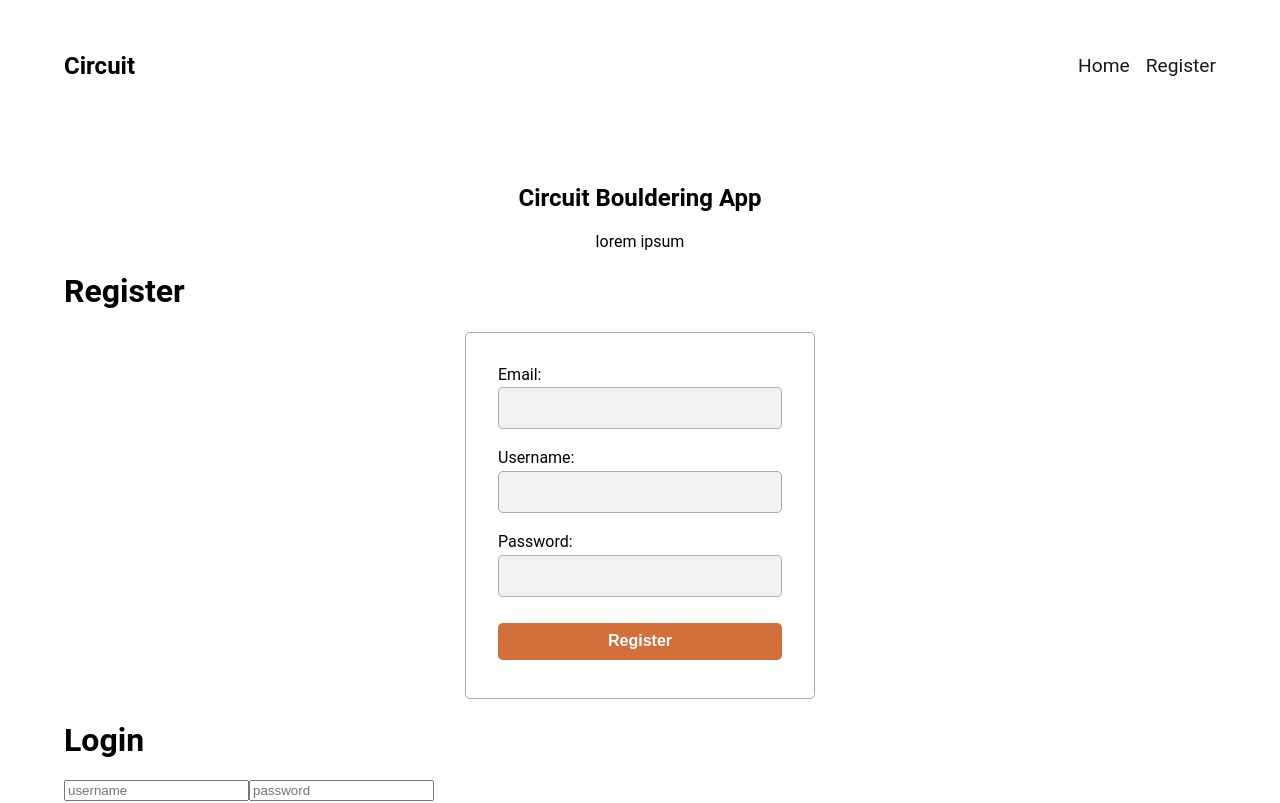
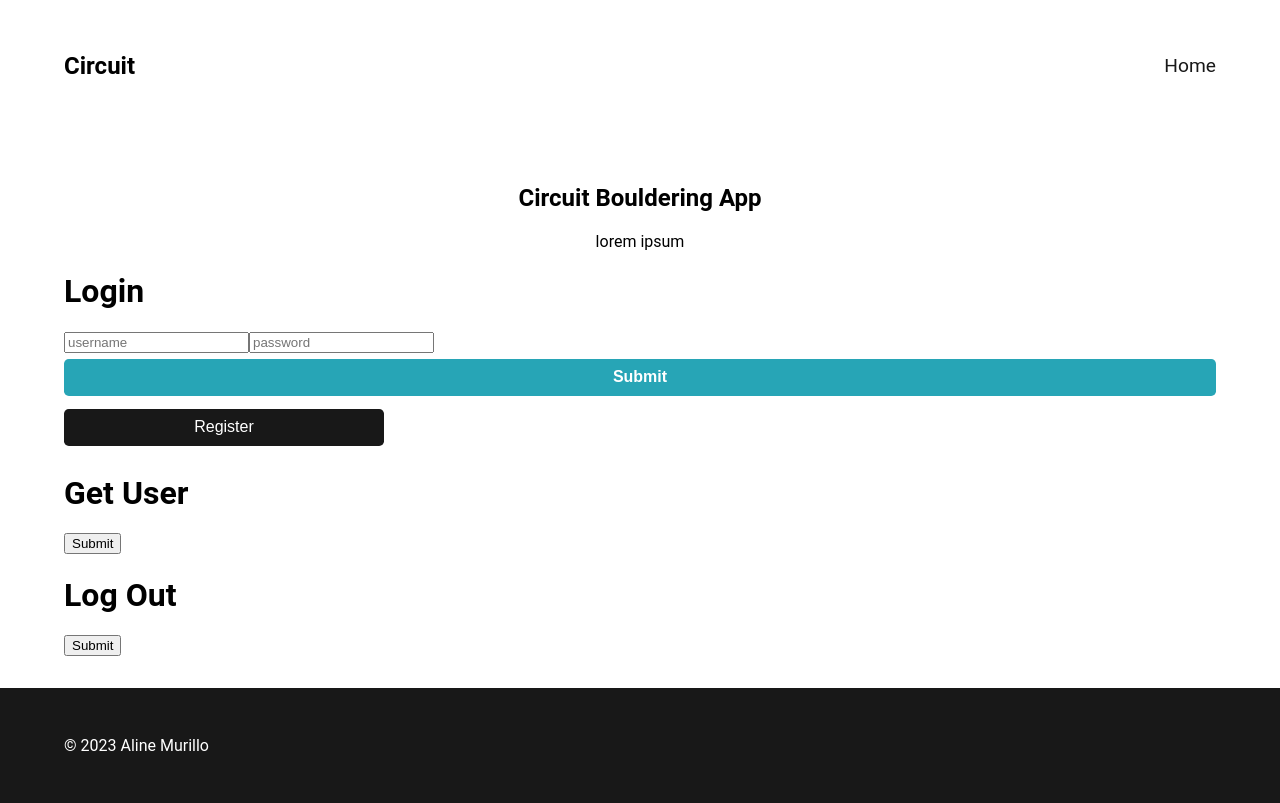
Before and after one commit to ahleeneh/circuit-bouldering-app, a React (Create React App) app in the folder client/: page / in a window 1280 px wide. Shown: the top 803 px of the page. Built offline with nearby package versions, Linux system fonts and the light colour scheme.

Commit message:
Refactoring home page I

```diff
--- a/client/src/components/Navigation.jsx
+++ b/client/src/components/Navigation.jsx
@@ -11,9 +11,9 @@ function Navigation() {
                 <li>
                     <NavLink to="/">Home</NavLink>
                 </li>
-                <li>
-                    <NavLink to="/register">Register</NavLink>
-                </li>
+                {/*<li>*/}
+                {/*    <NavLink to="/register">Register</NavLink>*/}
+                {/*</li>*/}
             </ul>
 
         </nav>
--- a/client/src/pages/HomePage.jsx
+++ b/client/src/pages/HomePage.jsx
@@ -10,41 +10,12 @@ function HomePage() {
     const navigate = useNavigate();
     const {register, handleSubmit, formState: {errors}} = useForm();
 
-    const [registerEmail, setRegisterEmail] = useState('');
-    const [registerUsername, setRegisterUsername] = useState('');
-    const [registerPassword, setRegisterPassword] = useState('');
     const [loginUsername, setLoginUsername] = useState('');
     const [loginPassword, setLoginPassword] = useState('');
 
     const handleError = error => {
         console.error('An error occurred: ', error);
     };
-
-    const registerUser = async (data) => {
-        try {
-            const response = await axios.post('http://localhost:8000/register', data, {
-                withCredentials: true
-            });
-            console.log(response);
-        } catch (error) {
-            handleError(error);
-        }
-    }
-
-    // const registerUser = async () => {
-    //     try {
-    //         const response = await axios.post('http://localhost:8000/register', {
-    //             email: registerEmail,
-    //             username: registerUsername,
-    //             password: registerPassword
-    //         }, {
-    //             withCredentials: true
-    //         });
-    //         console.log(response);
-    //     } catch (error) {
-    //         handleError(error);
-    //     }
-    // }
 
     const login = async () => {
         try {
@@ -88,52 +59,13 @@ function HomePage() {
             <p>lorem ipsum</p>
 
             <div>
-                <h1>Register</h1>
-
-                <form className="form" onSubmit={handleSubmit(registerUser)}>
-
-                    <label htmlFor="email">Email:
-                        <input
-                            type="text"
-                            name="email"
-                            {...register('email', {required: 'email is required'})}
-                        />
-                        <p>{errors.email?.message}</p>
-                    </label>
-
-                    <label htmlFor="username">Username:
-                        <input
-                            type="text"
-                            name="username"
-                            {...register('username', {required: 'username is required'})}
-                            autoComplete="username"
-                        />
-                        <p>{errors.username?.message}</p>
-                    </label>
-
-                    <label htmlFor="password">Password:
-                        <input
-                            type="password"
-                            name="password"
-                            {...register('password', {required: 'password is required'})}
-                            autoComplete="current-password"
-                        />
-                        <p>{errors.password?.message}</p>
-                    </label>
-
-                    <button className="button button-register" type="submit">Register</button>
-
-                </form>
-
-
-            </div>
-
-
-            <div>
                 <h1>Login</h1>
                 <input placeholder="username" onChange={e => setLoginUsername(e.target.value)}/>
                 <input placeholder="password" onChange={e => setLoginPassword(e.target.value)}/>
                 <button className="button button-login" onClick={login}>Submit</button>
+                <Link to="/register">
+                    <button className="button">Register</button>
+                </Link>
             </div>
 
             <div>
```
Also changed, not shown: client/src/App.js (+0 -91 lines), client/src/pages/RegisterPage.jsx (+0 -18 lines).
